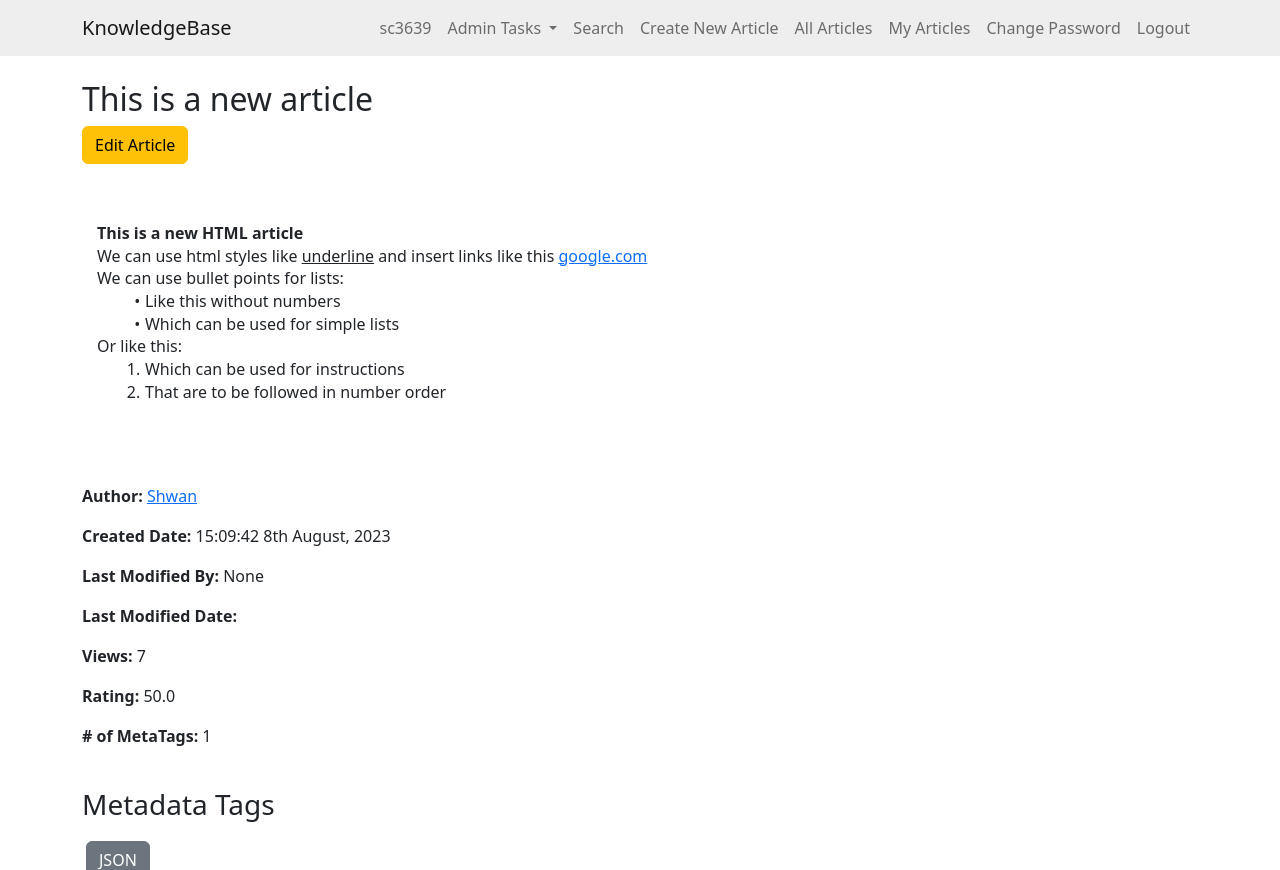
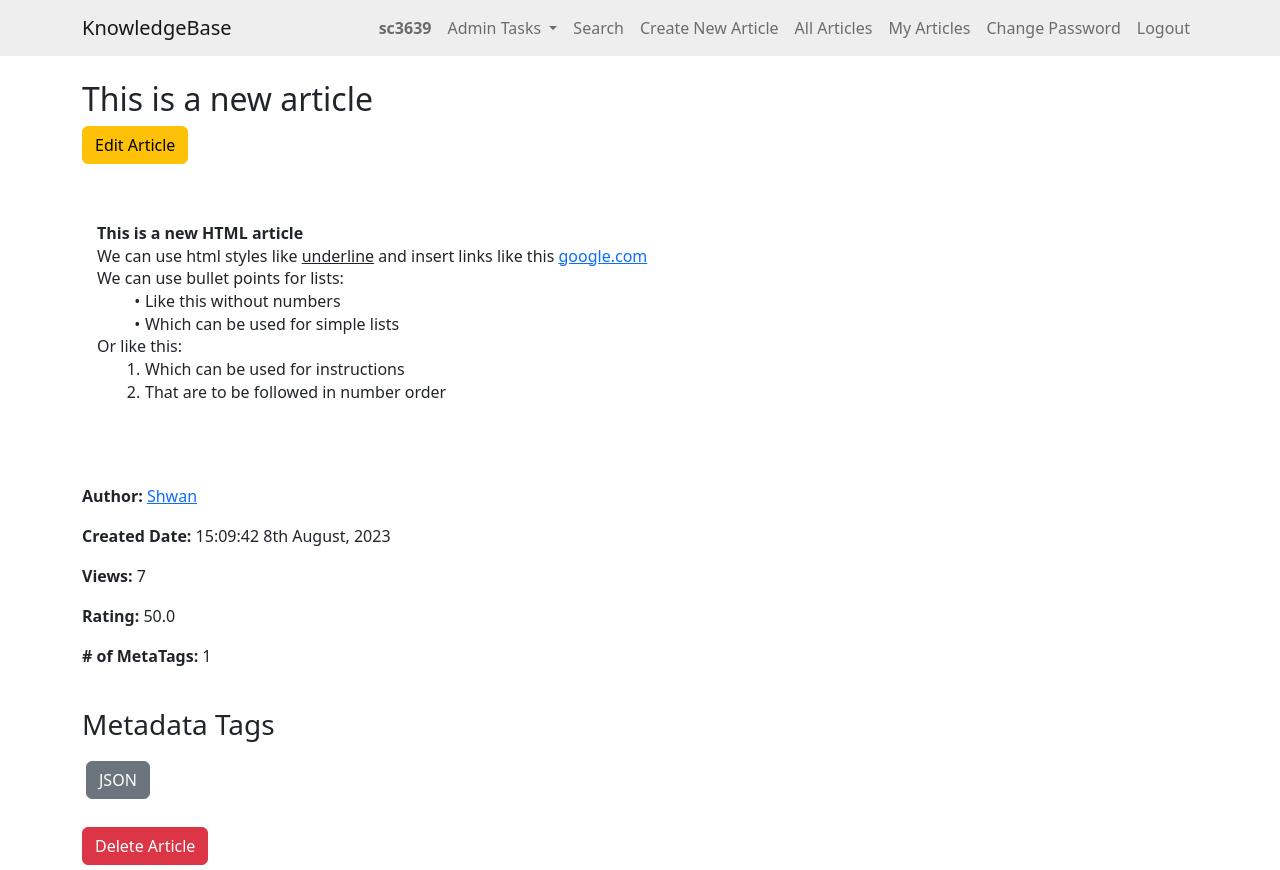
Before and after one commit to shawn-carter/Knowledgebase, a Django app: page /article/19/ in a window 1280 px wide. Shown: the top 870 px of the page. Run offline with Django 4.2, Linux system fonts and the light colour scheme; the first user in the database is signed in; data comes from the database, SQL or seed files in the repository; some libraries are stand-ins or nearby versions.

Commit message:
Fixed an issue with the Last Modified By and Modified Date, this was being set at creation - but I wanted it to be blank until an article was actually modified

```diff
--- a/myknowledgebase/knowledge/models.py
+++ b/myknowledgebase/knowledge/models.py
@@ -27,7 +27,7 @@ class KBEntry(models.Model):
     article = models.TextField()
     created_by = models.ForeignKey(User, related_name="created_kb_entries", on_delete=models.SET_NULL, null=True)
     created_datetime = models.DateTimeField(auto_now_add=True)
-    modified_datetime = models.DateTimeField(auto_now=True)
+    modified_datetime = models.DateTimeField(null=True, blank=True)
     last_modified_by = models.ForeignKey(User, related_name="modified_kb_entries", on_delete=models.SET_NULL, null=True)
     deleted_datetime = models.DateTimeField(null=True, blank=True)
     deleted_by = models.ForeignKey(User, related_name="deleted_kb_entries", on_delete=models.SET_NULL, null=True, blank=True)
@@ -35,7 +35,7 @@ class KBEntry(models.Model):
     downvotes = models.ManyToManyField(User, related_name="downvoted_kb_entries", blank=True)
     rating = models.FloatField(default=0.0)
     views = models.PositiveIntegerField(default=0)
-    meta_data = models.ManyToManyField('Tag', blank=True) # Assuming you will have a 'Tag' model
+    meta_data = models.ManyToManyField('Tag', blank=True)
 
 class Tag(models.Model):
     """
--- a/myknowledgebase/knowledge/templates/knowledge/article_detail.html
+++ b/myknowledgebase/knowledge/templates/knowledge/article_detail.html
@@ -15,8 +15,10 @@
   </div>
   <p><strong>Author:</strong> <a href="{% url 'user_articles' article.created_by.id %}" title="See all articles by {{ article.created_by.username }}">{{ article.created_by.username }}</a></p>
   <p><strong>Created Date:</strong> {{ article.created_datetime|date:"H:i:s jS F, Y" }}</p>
-  <p><strong>Last Modified By:</strong> {{ article.last_modified_by }}</p>
-  <p><strong>Last Modified Date:</strong> {{ article.last_modified_date|date:"H:i:s jS F, Y" }}</p>
+  {% if article.last_modified_by %}
+    <p><strong>Last Modified By:</strong> {{ article.last_modified_by }}</p>
+    <p><strong>Last Modified Date:</strong> {{ article.modified_datetime|date:"H:i:s jS F, Y" }}</p>
+  {% endif %}
   <p><strong>Views:</strong> {{ article.views }}</p>
   <p><strong>Rating:</strong> <span id="rating">{{ article.rating }}</span></p>
   <p><strong># of MetaTags:</strong> {{ article.meta_data.count }}</p>
--- a/myknowledgebase/knowledge/templates/knowledge/base.html
+++ b/myknowledgebase/knowledge/templates/knowledge/base.html
@@ -62,7 +62,7 @@
             {% if user.is_authenticated %}
             <!-- Show the Username, and User Level if they are Authenticated User-->
               <li class="nav-item">
-                <a class="nav-link" id="nav5">{{ user.username }}</a>
+                <strong><a class="nav-link">{{ user.username }}</a></strong>
               </li>
               {% if user.is_staff %}
               <li class="nav-item dropdown">
--- a/myknowledgebase/knowledge/templates/knowledge/edit_article.html
+++ b/myknowledgebase/knowledge/templates/knowledge/edit_article.html
@@ -32,6 +32,7 @@
         <input type="hidden" name="meta_data" id="meta_data_input">
     </div>
     <br>
+    {{ article.modified_date|date }}
     <button type="submit" class="btn btn-danger">Save Changes</button>
     <button type="button" class="btn btn-primary" onclick="window.history.back();">Go Back (Do Not Save)</button>
   </form>
--- a/myknowledgebase/knowledge/templates/knowledge/home.html
+++ b/myknowledgebase/knowledge/templates/knowledge/home.html
@@ -16,12 +16,6 @@
         </div>
     </form>
 </div>
-<style>
-    .badge-orange {
-        background-color: orange;
-        color: white;
-    }
-</style>
 <!-- Display search results in a table -->
 {% if entries %}
     <table class="table">
--- a/myknowledgebase/knowledge/to do.txt
+++ b/myknowledgebase/knowledge/to do.txt
@@ -1,9 +1,3 @@
-Create new article: The quill box has 'None' in it when we go to the page (it should be blank)
-We now have ratings and views, these are not visible in the search results, maybe we could add a coloured badge with green, yellow, orange and red for each 25% of rating and the views in the badge?
-There are only a couple of admin only features, deleting, undeleting articles, enabling/disabling users, and viewing audit tables - I think you mentioned orphaned tags.
-Maybe we could show a view with all Tags, listed by popularity - with an option to delete any orphaned tags (that have been applied and then removed from an article, or the article has been permanently deleted)
-It might be a good idea to also allow the administrator to delete any tags - someone might add an offensive tag, and it would then be in the drop down for any new/edited article.
-It's probably unfair to Rate new Articles as 0.0 - maybe we should check if they have been rated, and show 'Not Yet Rated' instead of 0.0 in the article details
 We could enhance the Search by giving the user the ability to search for author=sc3639&tags=html - or is this going too far?  We could put tick boxes or a radio button next to search to filter: Search All, Search Title & Body, Search Author, Search Tags
 My Articles is a simple view, it only shows the Title, Extract and Edit button... we could enhance it.
 I don't want the modified_datetime = models.DateTimeField(auto_now=True) to set automatically, only when an article is modified, is this just a case of removing (auto_now=True) from the model?
--- a/myknowledgebase/knowledge/views.py
+++ b/myknowledgebase/knowledge/views.py
@@ -1,4 +1,5 @@
 # knowledge/views.py
+
 from django.db import models
 from django.contrib import messages
 from django.contrib.auth import authenticate, login as django_login, logout as django_logout,update_session_auth_hash
@@ -387,6 +388,7 @@ def create(request):
         form = KBEntryForm(request.POST, request=request)
         if form.is_valid():
             article = form.save(commit=False)  # Temporarily save without committing to DB
+            article.last_modified_by = None
             article.save()  # Save the KBEntry instance to the database
             # Create an Audit Entry for the Newly Created Article
             Audit(user=request.user, kb_entry=article, action_details=f"Created a new article: '{article.title[:50]}'").save()
@@ -524,6 +526,8 @@ def edit_article(request, article_id):
         if form.is_valid():
             form.save()
             article.last_modified_by = request.user
+            article.modified_datetime = timezone.now()
+            print(article.modified_datetime)
             article.save()
             # Create an Audit record : Article Editted
             Audit(user=request.user, kb_entry=article, action_details=f"Editted Article : '{article.title[:50]}'").save()
```
Also changed, not shown: myknowledgebase/db.sqlite3, myknowledgebase/knowledge/migrations/0004_remove_kbentry_modified_datetime.py (added), myknowledgebase/knowledge/migrations/0005_kbentry_modified_datetime.py (added), myknowledgebase/static/custom.css (line endings or trailing spaces).
